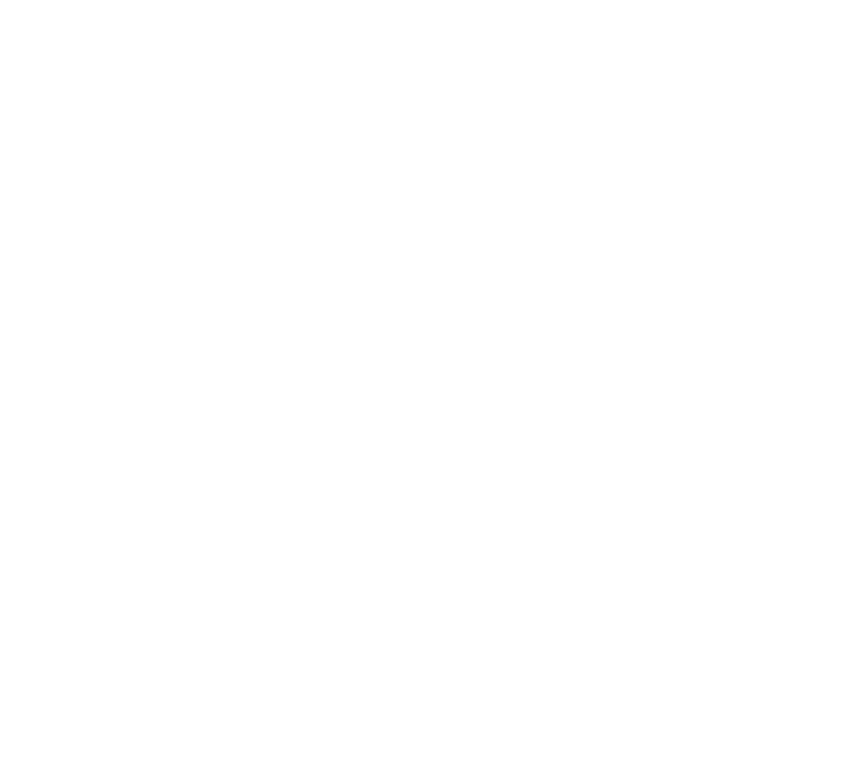
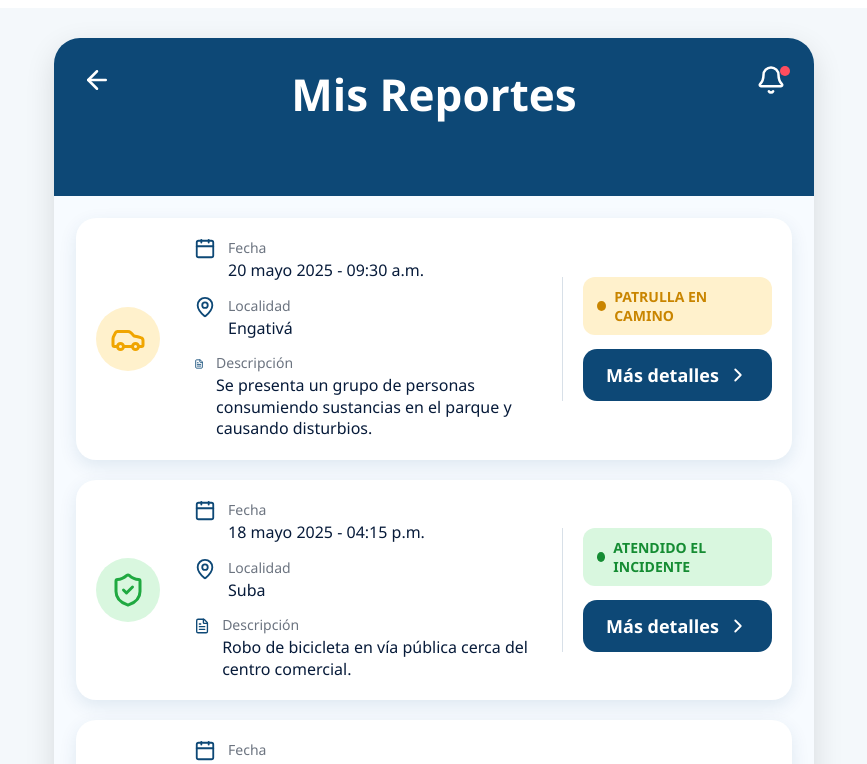
Before and after one commit to nvargas199733/TFM---Entornos-Seguros, a React (Vite) app in the folder Music/EntornosSeurosBogota/Frontent-Ciudadano/: page /mis-reportes in a window 1280 px wide. Before the commit this address had no page. Shown: the top 764 px of the page, without its empty margins (206-1073 px from the left). Built offline with nearby package versions, Linux system fonts and the light colour scheme.

Commit message:
frontend ciudadano

```diff
--- a/Music/EntornosSeurosBogota/Frontent-Ciudadano/src/pages/menu/Menu.css
+++ b/Music/EntornosSeurosBogota/Frontent-Ciudadano/src/pages/menu/Menu.css
@@ -120,3 +120,63 @@
     height: 54px;
   }
 }
+
+/* OVERLAY */
+
+.sidebar-overlay {
+  position: fixed;
+  inset: 0;
+  background-color: rgba(0,0,0,0.35);
+  z-index: 998;
+}
+
+/* SIDEBAR */
+
+.sidebar-menu {
+  position: fixed;
+  top: 0;
+  left: 0;
+
+  width: 270px;
+  height: 100vh;
+
+  background-color: white;
+
+  padding: 90px 20px 20px;
+
+  display: flex;
+  flex-direction: column;
+  gap: 18px;
+
+  z-index: 999;
+
+  box-shadow: 4px 0 20px rgba(0,0,0,0.12);
+}
+
+/* ITEMS */
+
+.sidebar-item {
+  border: none;
+  background-color: #eef6fc;
+
+  border-radius: 14px;
+
+  padding: 16px;
+
+  display: flex;
+  align-items: center;
+  gap: 14px;
+
+  color: #0d4876;
+
+  font-size: 18px;
+  font-weight: 700;
+
+  cursor: pointer;
+
+  transition: 0.2s;
+}
+
+.sidebar-item:hover {
+  background-color: #dcecff;
+}
--- a/Music/EntornosSeurosBogota/Frontent-Ciudadano/src/pages/menu/Menu.jsx
+++ b/Music/EntornosSeurosBogota/Frontent-Ciudadano/src/pages/menu/Menu.jsx
@@ -1,5 +1,6 @@
 import "./Menu.css";
 import { useNavigate } from "react-router-dom";
+import { useState } from "react";
 
 import {
   Menu,
@@ -12,14 +13,17 @@
 
 function MenuPage() {
     const navigate = useNavigate();
+    const [openMenu, setOpenMenu] = useState(false);
   return (
     <main className="menu-container">
 
       {/* Header */}
       <header className="top-header">
-
-        <button className="icon-button">
-          <Menu size={32} />
+        <button
+            className="icon-button"
+            onClick={() => setOpenMenu(true)}
+        >
+           <Menu size={32} />
         </button>
 
         <button className="icon-button">
@@ -27,6 +31,53 @@
         </button>
 
       </header>
+
+      {
+        openMenu && (
+            <>
+            <div
+                className="sidebar-overlay"
+                onClick={() => setOpenMenu(false)}
+            ></div>
+
+            <aside className="sidebar-menu">
+
+                <button
+                className="sidebar-item"
+                onClick={() => navigate("/menu")}
+                >
+                <MapPinned size={24} />
+                Mapa de los CAI
+                </button>
+
+                <button
+                className="sidebar-item"
+                onClick={() => navigate("/generar-reporte")}
+                >
+                <FileText size={24} />
+                Generar Reportes
+                </button>
+
+                <button
+                className="sidebar-item"
+                onClick={() => navigate("/mis-reportes")}
+                >
+                <ClipboardList size={24} />
+                Mis Reportes
+                </button>
+
+                <button
+                className="sidebar-item"
+                onClick={() => navigate("/perfil")}
+                >
+                <User size={24} />
+                Perfil
+                </button>
+
+            </aside>
+            </>
+        )
+        }
 
       {/* Logo */}
       <section className="logo-section">
--- a/Music/EntornosSeurosBogota/Frontent-Ciudadano/src/pages/profile/Profile.css
+++ b/Music/EntornosSeurosBogota/Frontent-Ciudadano/src/pages/profile/Profile.css
@@ -18,16 +18,14 @@
 }
 
 .profile-header {
-  height: 210px;
+  height: 132px;
   background: #0d4876;
   color: white;
-  padding: 28px 24px 0;
+  padding: 26px 22px 0;
   display: flex;
+  justify-content: space-between;
   align-items: flex-start;
-  justify-content: space-between;
   position: relative;
-  border-bottom-left-radius: 42% 16%;
-  border-bottom-right-radius: 42% 16%;
 }
 
 .profile-header h1 {
--- a/Music/EntornosSeurosBogota/Frontent-Ciudadano/src/pages/reports/CreateReport.css
+++ b/Music/EntornosSeurosBogota/Frontent-Ciudadano/src/pages/reports/CreateReport.css
@@ -14,15 +14,13 @@
 }
 
 .report-header {
-  height: 150px;
+  height: 132px;
   background-color: #0d4876;
   color: white;
-  padding: 28px 24px 0;
+  padding: 26px 22px 0;
   display: flex;
+  justify-content: space-between;
   align-items: flex-start;
-  justify-content: space-between;
-  border-bottom-left-radius: 42% 18%;
-  border-bottom-right-radius: 42% 18%;
 }
 
 .report-header h1 {
--- /dev/null
+++ b/Music/EntornosSeurosBogota/Frontent-Ciudadano/src/pages/reports/MyReports.css
@@ -0,0 +1,201 @@
+.myreports-container {
+  min-height: 100vh;
+  background-color: #f4f8fb;
+  display: flex;
+  justify-content: center;
+  align-items: center;
+  font-family: "Segoe UI", Tahoma, Geneva, Verdana, sans-serif;
+}
+
+.myreports-card {
+  width: 100%;
+  min-height: 100vh;
+  background-color: #f7fbff;
+}
+
+.myreports-header {
+  height: 132px;
+  background-color: #0d4876;
+  color: white;
+  padding: 26px 22px 0;
+  display: flex;
+  justify-content: space-between;
+  align-items: flex-start;
+}
+
+.myreports-header h1 {
+  margin: 0;
+  font-size: clamp(28px, 6vw, 44px);
+  font-weight: 700;
+}
+
+.myreports-icon-button {
+  background: transparent;
+  border: none;
+  color: white;
+  cursor: pointer;
+  position: relative;
+}
+
+.notification span {
+  width: 10px;
+  height: 10px;
+  background-color: #ff4d5e;
+  border-radius: 50%;
+  position: absolute;
+  top: 2px;
+  right: 2px;
+}
+
+.reports-list {
+  padding: 22px;
+  display: flex;
+  flex-direction: column;
+  gap: 20px;
+}
+
+.report-card {
+  background-color: white;
+  border-radius: 20px;
+  padding: 20px;
+  display: grid;
+  grid-template-columns: 70px 1fr;
+  gap: 18px;
+  box-shadow: 0 6px 18px rgba(13, 72, 118, 0.1);
+}
+
+.report-main-icon {
+  width: 64px;
+  height: 64px;
+  border-radius: 50%;
+  display: flex;
+  justify-content: center;
+  align-items: center;
+}
+
+.report-main-icon.warning {
+  background-color: #fff1cc;
+  color: #f0a500;
+}
+
+.report-main-icon.success {
+  background-color: #d9f7df;
+  color: #20a941;
+}
+
+.report-main-icon.finished {
+  background-color: #dcecff;
+  color: #1d6ed8;
+}
+
+.report-info {
+  display: flex;
+  flex-direction: column;
+  gap: 14px;
+}
+
+.report-row {
+  display: flex;
+  gap: 12px;
+  color: #0d4876;
+}
+
+.report-row span {
+  display: block;
+  color: #6c7480;
+  font-size: 14px;
+  margin-bottom: 3px;
+}
+
+.report-row p {
+  margin: 0;
+  color: #071b3a;
+  font-size: 16px;
+  line-height: 1.35;
+}
+
+.report-status-area {
+  grid-column: 1 / -1;
+  border-top: 1px solid #d8e0e8;
+  padding-top: 16px;
+  display: flex;
+  flex-direction: column;
+  gap: 14px;
+}
+
+.status-badge {
+  align-self: flex-start;
+  border-radius: 12px;
+  padding: 10px 14px;
+  font-weight: 700;
+  font-size: 14px;
+  text-transform: uppercase;
+  display: flex;
+  align-items: center;
+  gap: 8px;
+}
+
+.status-badge.warning {
+  background-color: #fff1cc;
+  color: #c98500;
+}
+
+.status-badge.success {
+  background-color: #d9f7df;
+  color: #158c33;
+}
+
+.status-badge.finished {
+  background-color: #dcecff;
+  color: #1d6ed8;
+}
+
+.status-dot {
+  width: 10px;
+  height: 10px;
+  border-radius: 50%;
+  background-color: currentColor;
+}
+
+.details-button {
+  width: 100%;
+  background-color: #0d4876;
+  color: white;
+  border: none;
+  border-radius: 14px;
+  padding: 14px;
+  font-size: 18px;
+  font-weight: 700;
+  display: flex;
+  justify-content: center;
+  align-items: center;
+  gap: 8px;
+  cursor: pointer;
+}
+
+@media (min-width: 768px) {
+  .myreports-container {
+    padding: 30px;
+  }
+
+  .myreports-card {
+    max-width: 760px;
+    min-height: 900px;
+    border-radius: 26px;
+    overflow: hidden;
+    box-shadow: 0 10px 30px rgba(0,0,0,0.12);
+  }
+
+  .report-card {
+    grid-template-columns: 80px 1fr 210px;
+    align-items: center;
+  }
+
+  .report-status-area {
+    grid-column: auto;
+    border-top: none;
+    border-left: 1px solid #d8e0e8;
+    padding-top: 0;
+    padding-left: 20px;
+  }
+}
--- a/Music/EntornosSeurosBogota/Frontent-Ciudadano/src/pages/reports/MyReports.jsx
+++ b/Music/EntornosSeurosBogota/Frontent-Ciudadano/src/pages/reports/MyReports.jsx
@@ -0,0 +1,128 @@
+import "./MyReports.css";
+import { useNavigate } from "react-router-dom";
+import {
+  ArrowLeft,
+  Bell,
+  Calendar,
+  MapPin,
+  FileText,
+  ChevronRight,
+  Car,
+  ShieldCheck,
+  Flag
+} from "lucide-react";
+
+function MyReports() {
+  const navigate = useNavigate();
+
+  const reports = [
+    {
+      id: 1,
+      fecha: "20 mayo 2025 - 09:30 a.m.",
+      localidad: "Engativá",
+      descripcion:
+        "Se presenta un grupo de personas consumiendo sustancias en el parque y causando disturbios.",
+      estado: "Patrulla en camino",
+      tipo: "warning"
+    },
+    {
+      id: 2,
+      fecha: "18 mayo 2025 - 04:15 p.m.",
+      localidad: "Suba",
+      descripcion:
+        "Robo de bicicleta en vía pública cerca del centro comercial.",
+      estado: "Atendido el incidente",
+      tipo: "success"
+    },
+    {
+      id: 3,
+      fecha: "15 mayo 2025 - 11:20 a.m.",
+      localidad: "Teusaquillo",
+      descripcion:
+        "Vehículo mal estacionado bloqueando la entrada del garaje.",
+      estado: "Finalizado",
+      tipo: "finished"
+    }
+  ];
+
+  const getIcon = (tipo) => {
+    if (tipo === "warning") return <Car size={36} />;
+    if (tipo === "success") return <ShieldCheck size={36} />;
+    return <Flag size={36} />;
+  };
+
+  return (
+    <main className="myreports-container">
+      <section className="myreports-card">
+        <header className="myreports-header">
+          <button
+            className="myreports-icon-button"
+            onClick={() => navigate("/menu")}
+          >
+            <ArrowLeft size={30} />
+          </button>
+
+          <h1>Mis Reportes</h1>
+
+          <button className="myreports-icon-button notification">
+            <Bell size={30} />
+            <span></span>
+          </button>
+        </header>
+
+        <section className="reports-list">
+          {reports.map((report) => (
+            <article className="report-card" key={report.id}>
+              <div className={`report-main-icon ${report.tipo}`}>
+                {getIcon(report.tipo)}
+              </div>
+
+              <div className="report-info">
+                <div className="report-row">
+                  <Calendar size={22} />
+                  <div>
+                    <span>Fecha</span>
+                    <p>{report.fecha}</p>
+                  </div>
+                </div>
+
+                <div className="report-row">
+                  <MapPin size={22} />
+                  <div>
+                    <span>Localidad</span>
+                    <p>{report.localidad}</p>
+                  </div>
+                </div>
+
+                <div className="report-row">
+                  <FileText size={22} />
+                  <div>
+                    <span>Descripción</span>
+                    <p>{report.descripcion}</p>
+                  </div>
+                </div>
+              </div>
+
+              <div className="report-status-area">
+                <div className={`status-badge ${report.tipo}`}>
+                  <span className="status-dot"></span>
+                  {report.estado}
+                </div>
+
+                <button
+                  className="details-button"
+                  onClick={() => alert(`Detalle del reporte ${report.id}`)}
+                >
+                  Más detalles
+                  <ChevronRight size={22} />
+                </button>
+              </div>
+            </article>
+          ))}
+        </section>
+      </section>
+    </main>
+  );
+}
+
+export default MyReports;
--- a/Music/EntornosSeurosBogota/Frontent-Ciudadano/src/routes/AppRoutes.jsx
+++ b/Music/EntornosSeurosBogota/Frontent-Ciudadano/src/routes/AppRoutes.jsx
@@ -5,6 +5,7 @@
 import MenuPage from "../pages/menu/Menu";
 import Profile from "../pages/profile/Profile";
 import CreateReport from "../pages/reports/CreateReport";
+import MyReports from "../pages/reports/MyReports";
 
 function AppRoutes() {
   return (
@@ -36,6 +37,10 @@
           path="/generar-reporte"
           element={<CreateReport />}
         />
+        <Route
+          path="/mis-reportes"
+          element={<MyReports />}
+        />
 
       </Routes>
 
```
